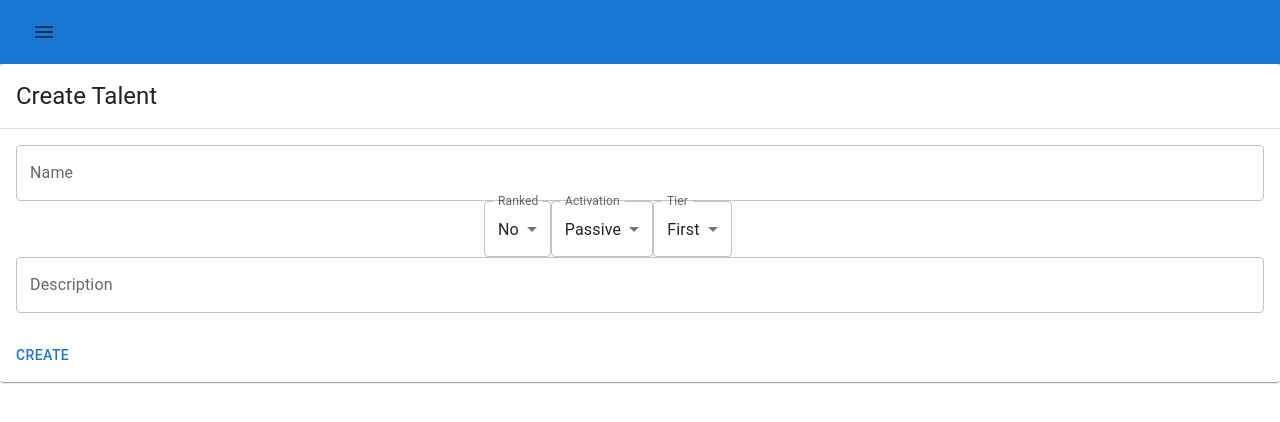
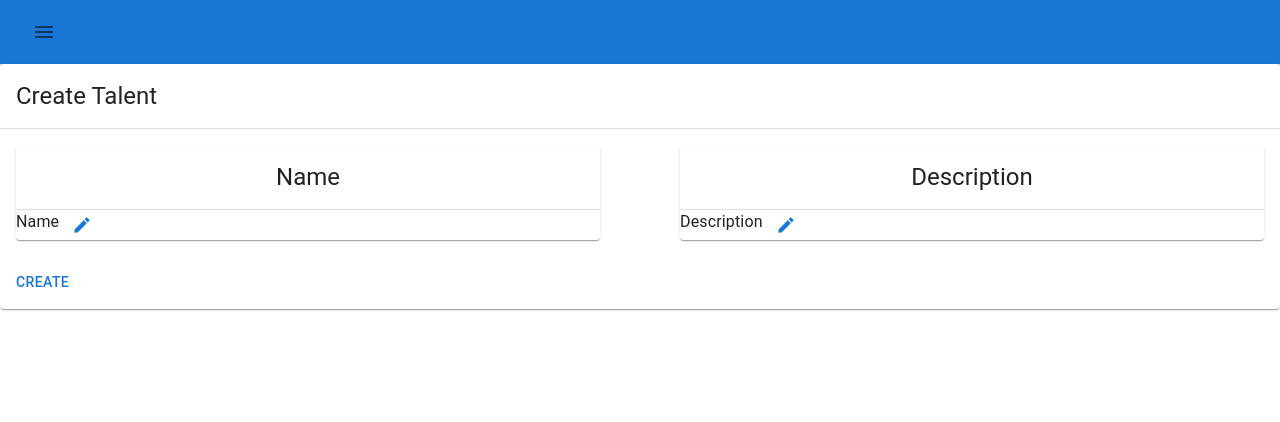
Before and after one commit to genraven1/genesys, a React (Create React App) app: page /talents/new in a window 1280 px wide. Shown: the top 422 px of the page. Built offline with nearby package versions, Linux system fonts and the light colour scheme.

Commit message:
update to java

```diff
--- a/package.json
+++ b/package.json
@@ -2,7 +2,7 @@
   "name": "my-app",
   "version": "0.1.0",
   "private": true,
-  "proxy": "http://localhost:5000",
+  "proxy": "http://localhost:8080",
   "dependencies": {
     "@aws-sdk/client-dynamodb": "^3.55.0",
     "@emotion/react": "^11.7.1",
--- /dev/null
+++ b/src/components/input/InputSelectField.tsx
@@ -0,0 +1,62 @@
+import { ClickAwayListener, MenuItem, TextField, Typography } from "@mui/material";
+import { ChangeEvent, useState } from "react";
+import EditField from "./EditField";
+
+interface Option {
+    value: string,
+    label: string,
+}
+
+interface Props {
+    defaultValue: string,
+    options: Option[],
+    defaultEdit?: boolean,
+    editable?: boolean,
+    onChange?: (value: string) => void,
+    onCommit: (value: string) => void,
+    helperText?: string,
+}
+
+export default function InputSelectField(props: Props): JSX.Element {
+    const { defaultValue, defaultEdit, options, editable, onChange, onCommit, helperText } = props;
+    const [option, setOption] = useState(defaultValue);
+    const [edit, setEdit] = useState(defaultEdit ?? false);
+
+    const handleOnCommit = (): void => {
+        setEdit(!edit);
+        onCommit(option);
+    };
+
+    const inputOnChange = (event: ChangeEvent<HTMLInputElement>): void => {
+        setOption(event.target.value);
+
+        if (onChange) {
+            onChange(event.target.value);
+        }
+    };
+
+    const editElement = (
+        <ClickAwayListener mouseEvent="onMouseUp" onClickAway={handleOnCommit}>
+            <TextField value={option} helperText={helperText} onChange={inputOnChange} select>
+                {
+                    options.map((opt) => (
+                        <MenuItem key={opt.value} value={opt.label}>
+                            {opt.label}
+                        </MenuItem>
+                    ))
+                }
+            </TextField>
+        </ClickAwayListener>
+    );
+
+    const viewElement = <Typography style={{ wordWrap: 'break-word' }}>{option}</Typography>;
+
+    const onCancel = (): void => {
+        setEdit(!edit);
+        setOption(defaultValue);
+    };
+
+    return (
+        <EditField viewElement={viewElement} edit={edit} editable={editable} editElement={editElement} onEdit={(): void => setEdit(!edit)} onCancel={(): void => onCancel()} onCommit={handleOnCommit} />
+    );
+}
--- a/src/components/input/InputTextFieldCard.tsx
+++ b/src/components/input/InputTextFieldCard.tsx
@@ -1,5 +1,5 @@
 import { Card, CardHeader, Divider, Grid } from "@mui/material"
-import InlineTextField from "./TextField"
+import InlineTextField from "./InlineTextField"
 
 interface Props {
     defaultValue: string,
--- a/src/components/talents/CreateTalent.tsx
+++ b/src/components/talents/CreateTalent.tsx
@@ -1,12 +1,50 @@
-import { Button, Card, CardActions, CardContent, CardHeader, Divider, Grid, MenuItem, TextField } from "@mui/material";
-import { ChangeEventHandler, FocusEventHandler, FormEventHandler, useState } from "react";
-import Talent, { Activation, DefaultTalent, Ranked, Tier } from "../../models/Talent";
+import { Button, Card, CardActions, CardContent, CardHeader, Divider, Grid } from "@mui/material";
+import { FormEventHandler, useState } from "react";
+import Talent, { Activation, DefaultTalent, Ranked, TalentKey, Tier } from "../../models/Talent";
 import TalentService from "../../services/TalentService";
 import { useNavigate } from "react-router-dom";
+import InputTextFieldCard from "../input/InputTextFieldCard";
+import InputSelectField from "../input/InputSelectField";
 
 interface Props {
     talent?: Talent | null,
 }
+
+const RANKED_OPTIONS = function () {
+    const array = [];
+
+    for (const [key, value] of Object.entries(Ranked)) {
+        if (!Number.isNaN(Number(key))) {
+            continue;
+        }
+        array.push({ value: key, label: value });
+    }
+    return array;
+}
+
+const ACTIVATION_OPTIONS = function () {
+    const array = [];
+
+    for (const [key, value] of Object.entries(Activation)) {
+        if (!Number.isNaN(Number(key))) {
+            continue;
+        }
+        array.push({ value: key, label: value });
+    }
+    return array;
+};
+
+const TIER_OPTIONS = function () {
+    const array = [];
+
+    for (const [key, value] of Object.entries(Tier)) {
+        if (!Number.isNaN(Number(key))) {
+            continue;
+        }
+        array.push({ value: key, label: value });
+    }
+    return array;
+};
 
 export default function CreateTalent(props: Props) {
     const { talent: newTalent } = props;
@@ -16,86 +54,120 @@ export default function CreateTalent(props: Props) {
 
     const handleSubmit: FormEventHandler<HTMLFormElement> = (event) => {
         event.preventDefault();
-        TalentService.createTalent(talent);
-        navigate('/talents');
+        console.log(talent);
+        //TalentService.createTalent(talent);
+        //navigate('/talents');
     }
 
-    const handleBlur: FocusEventHandler<HTMLInputElement> = (event) => {
-        const { name, value } = event.target;
-
-        setTalent((prev_state) => ({
-            ...prev_state,
-            [name]: value,
-        }));
+    const onChange = (key: keyof Talent, value: string) => {
+        if (value.trim().length === 0 || talent[key] === value) {
+            return;
+        }
+        switch (key) {
+            case TalentKey.Name:
+                setTalent((prev_state) => ({
+                    ...prev_state,
+                    name: value,
+                }));
+                return;
+            case TalentKey.Description:
+                setTalent((prev_state) => ({
+                    ...prev_state,
+                    description: value,
+                }));
+                return;
+            case TalentKey.Ranked:
+                onRankedChange(value);
+                return;
+            case TalentKey.Activation:
+                onActivationChange(value);
+                return;
+            case TalentKey.Tier:
+                onTierChange(value);
+                return;
+        }
     }
 
-    const handleTextChange: ChangeEventHandler<HTMLInputElement> = (event) => {
-        const { name, value } = event.target;
-
-        setTalent((prev_state) => ({
-            ...prev_state,
-            [name]: value,
-        }));
+    const onRankedChange = (value: string) => {
+        if (value === Ranked.No) {
+            setTalent((prev_state) => ({
+                ...prev_state,
+                ranked: Ranked.No,
+            }));
+        } else if (value === Ranked.Yes) {
+            setTalent((prev_state) => ({
+                ...prev_state,
+                ranked: Ranked.Yes,
+            }));
+        }
     }
 
-    const handleRankedChange: ChangeEventHandler<HTMLInputElement> = (event) => {
-        const { value } = event.target;
-        let temp_ranked: Ranked;
-
-        if (value === Ranked.No) {
-            temp_ranked = Ranked.No;
-        } else if (value === Ranked.Yes) {
-            temp_ranked = Ranked.Yes
+    const onActivationChange = (value: string) => {
+        if (value === Activation.Passive) {
+            setTalent((prev_state) => ({
+                ...prev_state,
+                activation: Activation.Passive,
+            }));
+            console.log(value)
+            console.log(talent)
+        } else if (value === Activation.ActiveAction) {
+            setTalent((prev_state) => ({
+                ...prev_state,
+                activation: Activation.ActiveAction,
+            }));
+            console.log(value)
+            console.log(talent)
+        } else if (value === Activation.ActiveManeuver) {
+            setTalent((prev_state) => ({
+                ...prev_state,
+                activation: Activation.ActiveManeuver,
+            }));
+            console.log(value)
+            console.log(talent)
+        } else if (value === Activation.ActiveIncidental) {
+            setTalent((prev_state) => ({
+                ...prev_state,
+                activation: Activation.ActiveIncidental,
+            }));
+            console.log(value)
+            console.log(talent)
+        } else if (value === Activation.ActiveIncidentalOutOfTurn) {
+            setTalent((prev_state) => ({
+                ...prev_state,
+                activation: Activation.ActiveIncidentalOutOfTurn,
+            }));
+            console.log(value)
+            console.log(talent)
         }
-
-        setTalent((prev_state) => ({
-            ...prev_state,
-            ranked: temp_ranked,
-        }));
     }
 
-    const handleActivationChange: ChangeEventHandler<HTMLInputElement> = (event) => {
-        const { value } = event.target;
-        let temp_activation: Activation;
-
-        if (value === Activation.Passive) {
-            temp_activation = Activation.Passive;
-        } else if (value === Activation.ActiveAction) {
-            temp_activation = Activation.ActiveAction
-        } else if (value === Activation.ActiveManeuver) {
-            temp_activation = Activation.ActiveManeuver
-        } else if (value === Activation.ActiveIncidental) {
-            temp_activation = Activation.ActiveIncidental
-        } else if (value === Activation.ActiveIncidentalOutOfTurn) {
-            temp_activation = Activation.ActiveIncidentalOutOfTurn
+    const onTierChange = (value: string) => {
+        if (value === Tier.First) {
+            setTalent((prev_state) => ({
+                ...prev_state,
+                tier: Tier.First,
+            }));
+        } else if (value === Tier.Second) {
+            setTalent((prev_state) => ({
+                ...prev_state,
+                tier: Tier.Second,
+            }));
+        } else if (value === Tier.Third) {
+            setTalent((prev_state) => ({
+                ...prev_state,
+                tier: Tier.Third,
+            }));
+        } else if (value === Tier.Fourth) {
+            setTalent((prev_state) => ({
+                ...prev_state,
+                tier: Tier.Fourth,
+            }));
+        } else if (value === Tier.Fifth) {
+            setTalent((prev_state) => ({
+                ...prev_state,
+                tier: Tier.Fifth,
+            }));
         }
-
-        setTalent((prev_state) => ({
-            ...prev_state,
-            activation: temp_activation,
-        }));
-    }
-
-    const handleTierChange: ChangeEventHandler<HTMLInputElement> = (event) => {
-        const { value } = event.target;
-        let temp_tier: Tier;
-
-        if (value === Tier.First) {
-            temp_tier = Tier.First;
-        } else if (value === Tier.Second) {
-            temp_tier = Tier.Second
-        } else if (value === Tier.Third) {
-            temp_tier = Tier.Third
-        } else if (value === Tier.Fourth) {
-            temp_tier = Tier.Fourth
-        } else if (value === Tier.Fifth) {
-            temp_tier = Tier.Fifth
-        }
-
-        setTalent((prev_state) => ({
-            ...prev_state,
-            tier: temp_tier,
-        }));
     }
 
     return (
@@ -105,31 +177,22 @@ export default function CreateTalent(props: Props) {
             <form onSubmit={handleSubmit}>
                 <CardContent>
                     <Grid container justifyContent={'center'}>
-                        <TextField name='name' label='Name' value={talent.name ?? ''} onBlur={handleBlur} onChange={handleTextChange} fullWidth />
-                        <Grid item sm={3}>
-                            <TextField name='ranked' label='Ranked' value={talent.ranked ?? Ranked.No} onBlur={handleBlur} onChange={handleRankedChange} select >
-                                {Object.entries(Ranked).map(([key, value]) => (
-                                    <MenuItem key={key} value={value}>
-                                        {value}
-                                    </MenuItem>
-                                ))}
-                            </TextField>
-                            <TextField name='activation' label='Activation' value={talent.activation ?? Activation.Passive} onBlur={handleBlur} onChange={handleActivationChange} select >
-                                {Object.entries(Activation).map(([key, value]) => (
-                                    <MenuItem key={key} value={value}>
-                                        {value}
-                                    </MenuItem>
-                                ))}
-                            </TextField>
-                            <TextField name='tier' label='Tier' value={talent.tier ?? Tier.First} onBlur={handleBlur} onChange={handleTierChange} select >
-                                {Object.entries(Tier).map(([key, value]) => (
-                                    <MenuItem key={key} value={value}>
-                                        {value}
-                                    </MenuItem>
-                                ))}
-                            </TextField>
+                        <Grid container spacing={10}>
+                            <InputTextFieldCard defaultValue={'Name'} onCommit={(value: string): void => { onChange(TalentKey.Name, value) }} title={'Name'} helperText={'Name'} placeholder={'Name'} />
+                            <InputTextFieldCard defaultValue={'Description'} onCommit={(value: string): void => { onChange(TalentKey.Description, value) }} title={'Description'} helperText={'Description'} placeholder={'Description'} />
                         </Grid>
-                        <TextField name='description' label='Description' value={talent.description ?? ''} onBlur={handleBlur} onChange={handleTextChange} multiline fullWidth />
+                        <Divider />
+                        <Grid container spacing={10}>
+                            {/* <Grid item xs>
+                                <InputSelectField defaultValue={Ranked.No} options={RANKED_OPTIONS} onCommit={(value: string): void => { onChange(TalentKey.Ranked, value) }} />
+                            </Grid>
+                            <Grid item xs>
+                                <InputSelectField defaultValue={Activation.Passive} options={ACTIVATION_OPTIONS} onCommit={(value: string): void => { onChange(TalentKey.Activation, value) }} />
+                            </Grid>
+                            <Grid item xs>
+                                <InputSelectField defaultValue={Tier.First} options={TIER_OPTIONS} onCommit={(value: string): void => { onChange(TalentKey.Tier, value) }} />
+                            </Grid> */}
+                        </Grid>
                     </Grid>
                 </CardContent>
                 <CardActions>
--- a/src/models/Talent.ts
+++ b/src/models/Talent.ts
@@ -3,7 +3,7 @@ export default interface Talent {
     ranked: Ranked,
     activation: Activation,
     tier: Tier,
-    description: String
+    description: string
 }
 
 export enum Ranked {
@@ -27,6 +27,14 @@ export enum Tier {
     Fifth = 'Fifth'
 };
 
+export enum TalentKey {
+    Name= 'name',
+    Ranked= 'ranked',
+    Activation= 'activation',
+    Tier= 'tier',
+    Description= 'description'
+}
+
 export interface ActorTalent extends Talent {
     ranks: number
 }
--- a/src/services/TalentService.ts
+++ b/src/services/TalentService.ts
@@ -4,7 +4,7 @@ import Talent from "../models/Talent";
 export default class TalentService {
 
     static async getTalents(): Promise<Talent[]> {
-        return await (await axios.get('/talents')).data.Items
+        return await (await axios.get('/talents')).data.Items;
     }
 
     static async createTalent(talent: Talent): Promise<Talent> {
```
Also changed, not shown: src/components/input/InlineTextField.tsx (renamed from src/components/input/TextField.tsx).
